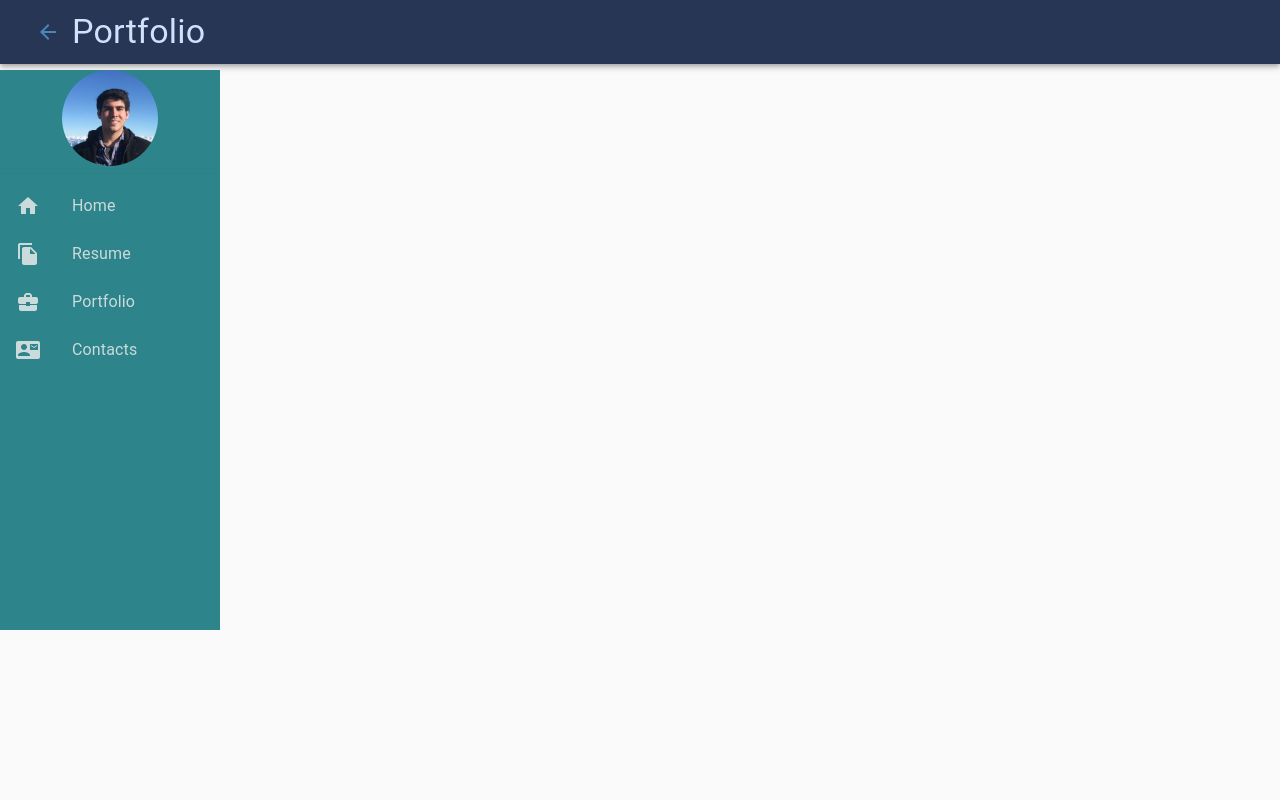
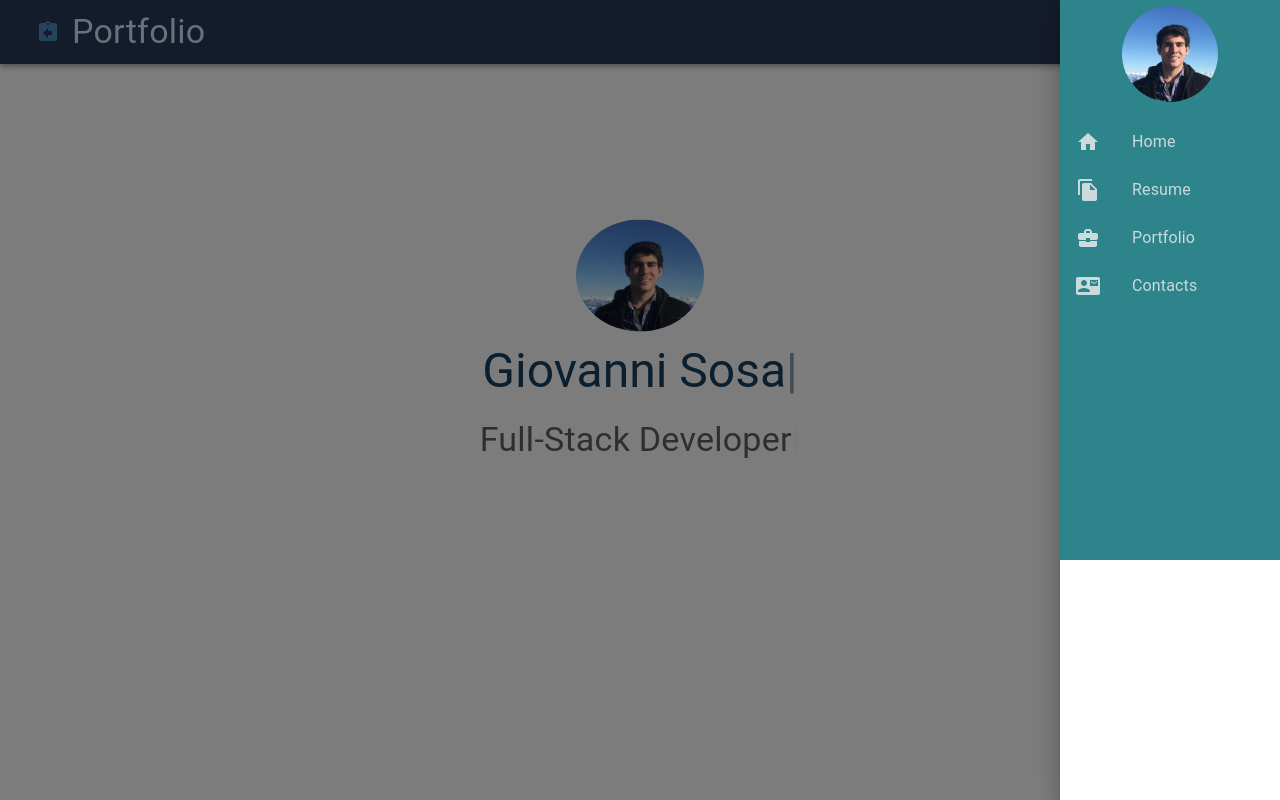
Before and after one commit to gisosa531/React-Gio-Profile, a React (Create React App) app in the folder gio-portfolio-react/: page / in a window 1280 px wide. Both pictures are taken after a click on the button 48 px from the left and 32 px from the top of the page. Built offline with nearby package versions, Linux system fonts and the light colour scheme.

Commit message:
Styling Header and Home page

```diff
--- a/gio-portfolio-react/package.json
+++ b/gio-portfolio-react/package.json
@@ -15,6 +15,7 @@
     "react": "^17.0.2",
     "react-dom": "^17.0.2",
     "react-scripts": "4.0.3",
+    "react-typed": "^1.2.0",
     "web-vitals": "^1.1.2"
   },
   "scripts": {
--- /dev/null
+++ b/gio-portfolio-react/src/components/Header.js
@@ -0,0 +1,49 @@
+import React from 'react';
+import { Typography, Avatar, Grid, Box } from "@material-ui/core";
+import { makeStyles } from '@material-ui/core/styles';
+import Typed from "react-typed";
+import avatar from "../assets/avatar/avatar.png";
+
+//Creating CSS styles
+const setStyles = makeStyles(theme => ({
+    avatar: {
+        width: theme.spacing(16),
+        height: theme.spacing(14),
+        margin: theme.spacing(1.4)
+    },
+    text: {
+        color: '#173F5F'
+    },
+    subText: {
+        color: '#5D5C61',
+        marginBottom: "2.5"
+    },
+    typedCont: {
+        position: "absolute",
+        top: "45%",
+        left: "50%",
+        transform: "translate(-50%,-60%)",
+        width: "90vw",
+        textAlign: "Center",
+        zIndex: 1
+    }
+}))
+
+export default function Header() {
+    const classes = setStyles();
+    return (
+        <Box className={classes.typedCont}>
+            <Grid container justify="center">
+            <Avatar className={classes.avatar} src={avatar} alt = "Giovanni Sosa"/>
+
+            </Grid>
+            <Typography className={classes.text} variant="h3">
+                <Typed strings={["Giovanni Sosa"]} typeSpeed={35}/>
+            </Typography>
+            <br/>
+            <Typography className={classes.subText} variant="h4">
+                <Typed strings={["Full-Stack Developer", "Javascript", "MERN Stack"]} typeSpeed={38} backSpeed={55} loop/>
+            </Typography>
+        </Box>
+    )
+}
--- a/gio-portfolio-react/src/components/Home.js
+++ b/gio-portfolio-react/src/components/Home.js
@@ -1,10 +1,11 @@
 import React from 'react';
 import NavTabs from "./NavTabs";
-
+import Header from "./Header";
 export default function Home() {
   return (
     <div>
       <NavTabs />
+      <Header/>
     </div>
   );
 }
--- a/gio-portfolio-react/src/components/NavTabs.js
+++ b/gio-portfolio-react/src/components/NavTabs.js
@@ -1,7 +1,8 @@
 import React, { useState } from 'react'
 import { makeStyles } from '@material-ui/core/styles';
-import rightNavSlider from "@material-ui/core/Drawer"
+import { Drawer } from '@material-ui/core';
 import {
+    AccountCircleIcon,
     AppBar,
     Toolbar,
     ListItem,
@@ -19,7 +20,10 @@ import {
     Home,
     ContactMail,
     BusinessCenter,
-    FileCopy
+    FileCopy,
+    Apps,
+    DoubleArrow,
+    AssignmentReturn
 } from "@material-ui/icons"
 import avatar from "../assets/avatar/avatar.png"
 
@@ -65,14 +69,17 @@ function NavTabs() {
         right: false
     });
 
-    const toggleNavBar = (slider, on) => () => {
-        setState({ ...state, [slider]: on })
+    const toggleNavBar = (slider, open) => () => {
+        setState({ ...state, [slider]: open })
     };
 
     const classes = setStyle()
 
-    const sidebar = slider => (
-        <Box className={classes.sideBar} component="div">
+    const sidebar = (slider) => (
+        <Box className={classes.sideBar}
+            component="div"
+            onClick={toggleNavBar(slider, false)}
+        >
             <Avatar className={classes.avatarPic} src={avatar} alt="Giovanni Sosa" />
             <Divider />
             <List>
@@ -87,30 +94,33 @@ function NavTabs() {
 
             </List>
         </Box>
-    )
+    );
     return (
-
+        <>
             <Box component="nav">
                 <AppBar position="static" style={{ background: "#283655" }}>
                     <Toolbar>
                         <IconButton onClick={toggleNavBar("right", true)}>
-                        <ArrowBack style={{ color: "#4b86b4" }} />
+                            <AssignmentReturn style={{ color: "#4b86b4" }} />
                         </IconButton>
                         <Typography variant="h4" style={{ color: "#d0e1f9" }}>
                             Portfolio
                         </Typography>
-
+                        <Drawer
+                            anchor="right"
+                            open={state.right}
+                            onClose={toggleNavBar("right", false)}>
+                            {sidebar("right")}
+                        </Drawer>
 
                     </Toolbar>
 
 
                 </AppBar>
-            <rightNavSlider
-                        on={state.right} >
-                        {sidebar("right")}
-                    </rightNavSlider>
             </Box>
 
+
+        </>
     );
 };
 
```
Lines whose indentation alone changed are shown as unchanged.
